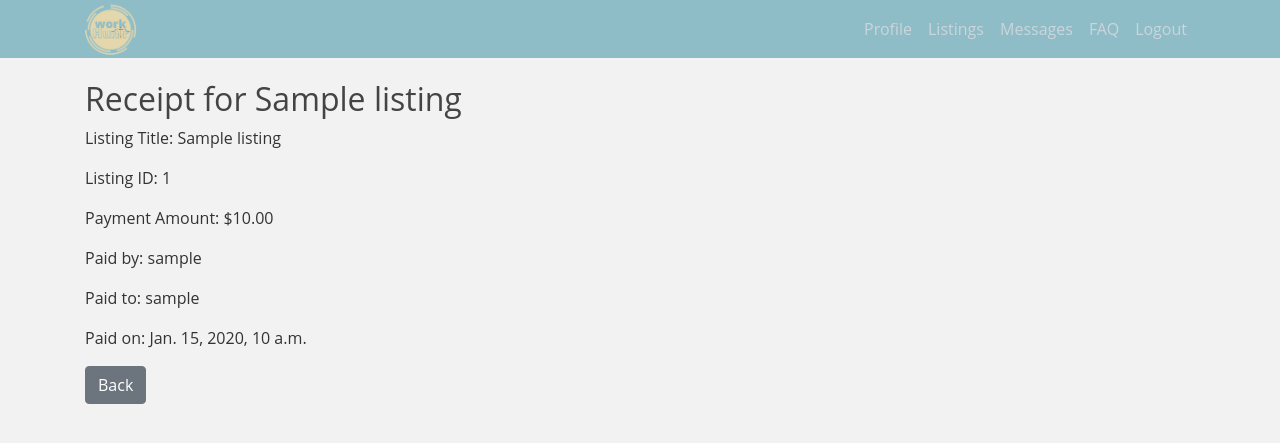
After one commit to SCCapstone/WorkHuntr, a Django app: page /receipt/1 in a window 1280 px wide. The commit adds this page. Shown: the top 443 px of the page. Run offline with Django 3.2, Linux system fonts and the light colour scheme; a user stored in the database is signed in; tables that the repository leaves empty hold one stand-in row (values such as "Sample post"); parts of the project's set-up code (start-up, migrations or seed data) failed here and were passed over; some libraries are stand-ins or nearby versions.

```diff
--- a/listings/models.py
+++ b/listings/models.py
@@ -16,6 +16,7 @@ STATUSES = [
 class Listings(models.Model):
     title = models.CharField(max_length=200)
     date = models.DateTimeField(auto_now_add=True)
+    paid_date = models.DateTimeField(auto_now=True)
     price = models.DecimalField(max_digits=6, default=0, decimal_places=2)
     description = models.TextField(blank=True)
     status = models.CharField(max_length=14, choices=STATUSES, default='Strutting', null=False)
--- a/listings/templates/listings/current_listings.html
+++ b/listings/templates/listings/current_listings.html
@@ -23,7 +23,7 @@
         {% if i.status != 'Completed' and i.status != 'Claimed' and i.status != 'Payment Issued' %}
             <td style="padding-right: 15px">{{i.title}}</td>
             <td style="padding-right: 15px">{{i.description}}</td>
-            <td style="padding-right: 15px">{{i.price}}</td>
+            <td style="padding-right: 15px">${{i.price}}</td>
             <td style="padding-right: 15px">{{i.huntee}}</td>
             <td style="padding-right: 15px">{{i.tag1}}</td>
             <td style="padding-right: 15px">{{i.tag2}}</td>
@@ -111,6 +111,7 @@
             <td style="padding-right: 15px">{{i.hunter}}</td>
             <td style="padding-right: 15px">{{i.status}}</td>
             {% if i.huntee == request.user %}<td style="padding-right: 15px"><a href="../delete_listing/{{i.id}}">Delete Listing</a></td>{% endif %}
+            <td style="padding-right: 15px"><a href="../receipt/{{i.id}}">Receipt</a></td>
         {% endif %}
         {% endfor %}
         </tr>
--- a/listings/templates/listings/issue_payment.html
+++ b/listings/templates/listings/issue_payment.html
@@ -2,7 +2,7 @@
 {% load crispy_forms_tags %}
 {% block content %}
 <h2>Issue Payment</h2>
-<p>Payment to be issued in the amount of ${{listing.price}} to {{listing.hunter}} for {{listing}} listed {{listing.date}}.</p>
+<p>Payment to be issued in the amount of ${{listing.price}} to {{listing.hunter}} for {{listing}} completed {{listing.paid_date}}.</p>
 <form method="POST">
 {% csrf_token %}
 {{form|crispy }}
--- /dev/null
+++ b/listings/templates/listings/receipt.html
@@ -0,0 +1,15 @@
+{% extends "workhuntr/base.html" %}
+{% load crispy_forms_tags %}
+{% block content %}
+<h2>Receipt for {{listing}}</h2>
+<p>Listing Title: {{listing.title}}</p>
+<p>Listing ID: {{listing.id}}</p>
+<p>Payment Amount: ${{listing.price}}</p>
+<p>Paid by: {{listing.huntee}}</p>
+<p>Paid to: {{listing.hunter}}</p>
+<p>Paid on: {{listing.paid_date}}</p>
+{% csrf_token %}
+{{form|crispy }}
+	<a href="{% url 'current_listings' %}" class="btn btn-secondary">Back</a>
+</form>
+{% endblock %}
--- a/listings/views.py
+++ b/listings/views.py
@@ -114,7 +114,7 @@ def issue_payment(request, pk):
     if request.method == "POST":
         listing.status = 'Payment Issued'
         listing.save()
-        messages.success(request, f'Payment has been issued to ' + str(listing.hunter) + ' in the amount of ' + str(listing.price) + '!')
+        messages.success(request, f'Payment has been issued to ' + str(listing.hunter) + ' in the amount of $' + str(listing.price) + '!')
         # Receipt
         hunter = listing.hunter
         content = 'Receipt for ' + listing.title +  ' { Listing number:' +' (' + pk + ') ' + ', Listing Price: $' + str(listing.price) + \
@@ -124,3 +124,12 @@ def issue_payment(request, pk):
     else:
         context = {'form': PaymentForm(), 'listing':listing}
         return render(request, "listings/issue_payment.html", context)
+
+@login_required
+def receipt(request, pk):
+    listing = Listings.objects.get(id=pk)
+    if request.method == "POST":
+        return redirect('/current_listings/')
+    else:
+        context = {'listing': listing}
+        return render(request, 'listings/receipt.html', context)
--- a/workhuntr/urls.py
+++ b/workhuntr/urls.py
@@ -44,6 +44,7 @@ urlpatterns = [
     path('return_listing/<str:pk>', listing_views.return_listing, name="return_listing"),
     path('complete_listing/<str:pk>', listing_views.complete_listing, name="complete_listing"),
     path('issue_payment/<str:pk>', listing_views.issue_payment, name='issue_payment'),
+    path('receipt/<str:pk>', listing_views.receipt, name='receipt'),
     path('contacts/', dms_views.contacts, name='contacts'),
     path('contacts/conversation/<username>', dms_views.conversation, name='conversation'),
     path('contacts/conversation/info/<username>', dms_views.info, name='info'),
```
Also changed, not shown: listings/migrations/0011_listings_paid_date.py (added).
